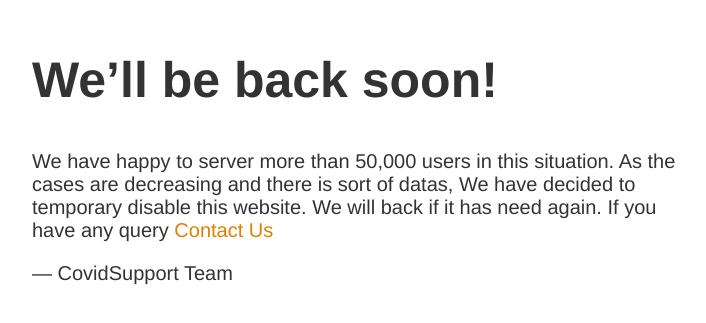
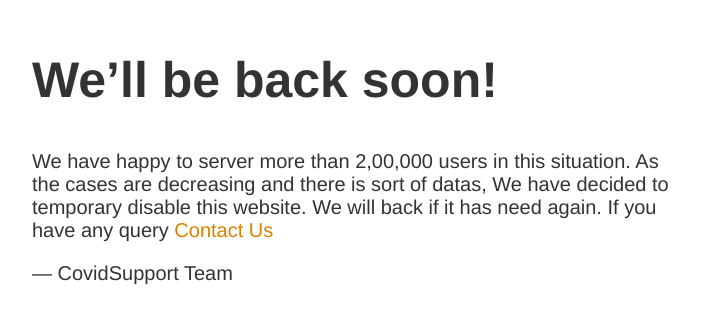
Before and after one commit to Covidsupport-live/maintanence-mode, a plain HTML site: page index.html in a window 1280 px wide. Shown: the part 149-472 px from the top of the page, without its empty margins (283-989 px from the left). Drawn offline with Linux system fonts and the light colour scheme.

Commit message:
Update index.html

```diff
--- a/index.html
+++ b/index.html
@@ -12,7 +12,7 @@
 <article>
     <h1>We&rsquo;ll be back soon!</h1>
     <div>
-        <p>We have happy to server more than 50,000 users in this situation. As the cases are decreasing and there is sort of datas, We have decided to temporary disable this website. We will back if it has need again. If you have any query    <a href="mailto:ts741127@gmail.com">Contact Us</a></p>
+        <p>We have happy to server more than 2,00,000 users in this situation. As the cases are decreasing and there is sort of datas, We have decided to temporary disable this website. We will back if it has need again. If you have any query    <a href="mailto:ts741127@gmail.com">Contact Us</a></p>
         <p>&mdash; CovidSupport Team</p>
     </div>
 </article>
```
